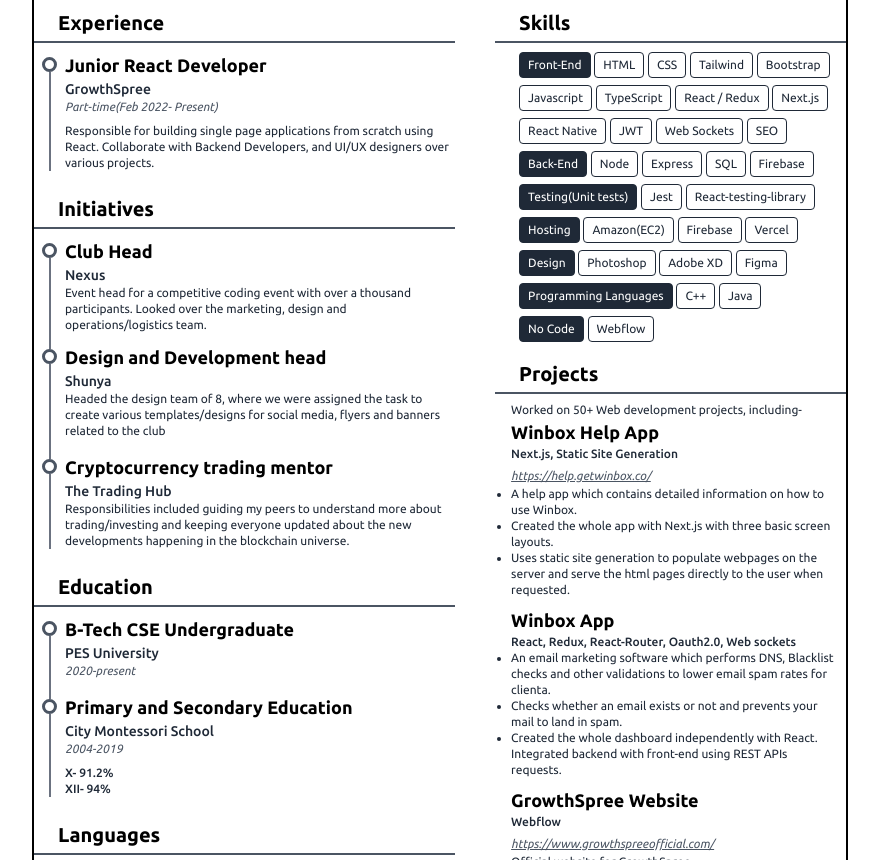
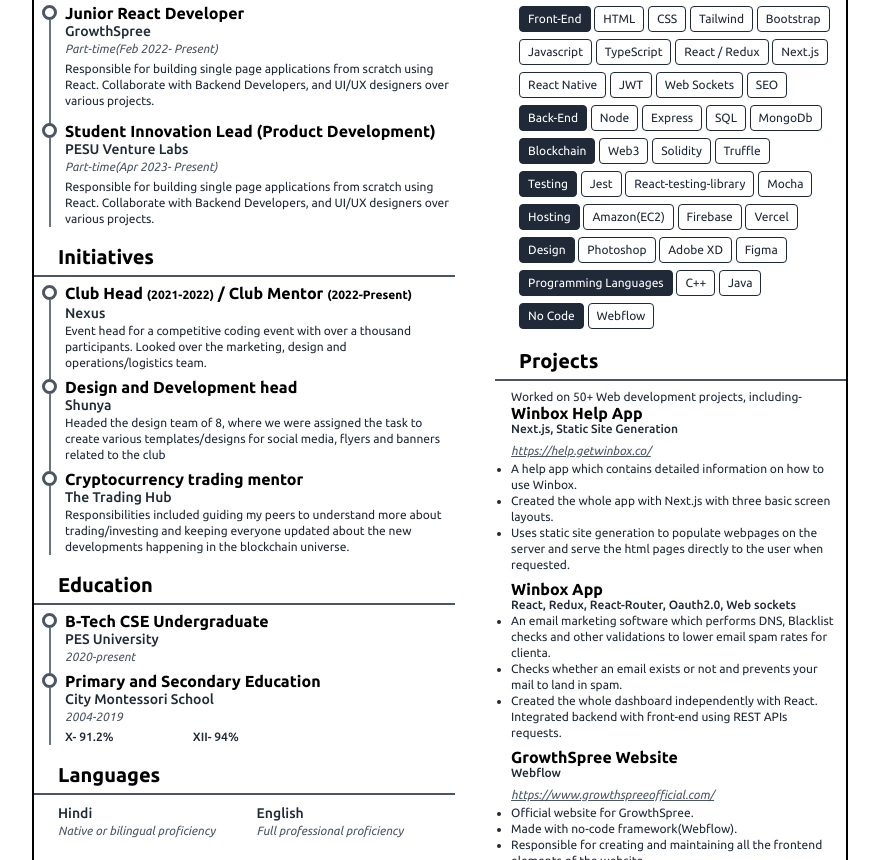
Before and after one commit to Mr-Nayra/Resume, a website built with Vite: page index.html in a window 1280 px wide. Shown: the part 231-1091 px from the top of the page, without its empty margins (200-1079 px from the left). Built offline with nearby package versions, Linux system fonts and the light colour scheme.

Commit message:
changes in resume

```diff
--- a/index.html
+++ b/index.html
@@ -20,9 +20,9 @@
 <body class="overflow-x-hidden flex items-center justify-center">
   <div class="pdf border-2 border-black" id="pdf">
     <!-- header -->
-    <header class="p-6 flex flex-row justify-between">
+    <header class="px-6 py-4 flex flex-row justify-between items-center">
       <div class="h-full flex flex-row items-start">
-        <img class="h-[130px] w-[130px] rounded-full" src="./images/profile.jpg" alt="profile picture" />
+        <img class="h-[100px] w-[100px] rounded-full" src="./images/profile.jpg" alt="profile picture" />
         <div class="ml-4">
           <h1 class="text-3xl font-medium">Aryan Rawther</h1>
           <h3 class="text-base font-normal">Software Developer</h3>
@@ -49,7 +49,7 @@
 
     <!-- Summary -->
     <div>
-      <p class="text-xs text-center text-gray-800 font-normal px-6 pb-3">
+      <p class="text-xs text-center text-gray-800 font-normal px-6 pb-2">
         "I am a highly skilled and experienced web developer, specializing in
         front-end development. I have a strong interest in cryptocurrencies
         and blockchain technology, and I am known for my creative and
@@ -63,18 +63,34 @@
       <!-- Left section -->
       <section class="flex-[1.2] mr-6">
         <!-- Experience -->
-        <div class="mb-6">
-          <h2 class="heading">Experience</h2>
+        <div class="mb-4">
+          <h2 class="heading mb-2">Experience</h2>
           <div class="flex flex-row">
-            <div class="flex flex-col items-center mt-1.5">
+            <div class="flex flex-col items-center">
+              <div class="h-[15px] w-[15px] border-[3px] rounded-full border-gray-600 mx-2"></div>
+              <div class="flex-1 border-l-2 border-gray-500 w-0"></div>
+            </div>
+            <div class="mb-4">
+              <h3 class="heading2">Junior React Developer</h3>
+              <p class="subheading">GrowthSpree</p>
+              <p class="subsubheading">Part-time(Feb 2022- Present)</p>
+              <p class="text-xs text-gray-800 mt-1">
+                Responsible for building single page applications from scratch using
+                React. Collaborate with Backend Developers, and UI/UX designers
+                over various projects.
+              </p>
+            </div>
+          </div>
+          <div class="flex flex-row -mt-0.5">
+            <div class="flex flex-col items-center">
               <div class="h-[15px] w-[15px] border-[3px] rounded-full border-gray-600 mx-2"></div>
               <div class="flex-1 border-l-2 border-gray-500 w-0"></div>
             </div>
             <div>
-              <h3 class="heading2">Junior React Developer</h3>
-              <p class="subheading">GrowthSpree</p>
-              <p class="subsubheading">Part-time(Feb 2022- Present)</p>
-              <p class="text-xs text-gray-800 mt-2">
+              <h3 class="heading2">Student Innovation Lead (Product Development)</h3>
+              <p class="subheading">PESU Venture Labs</p>
+              <p class="subsubheading">Part-time(Apr 2023- Present)</p>
+              <p class="text-xs text-gray-800 mt-1">
                 Responsible for building single page applications from scratch using
                 React. Collaborate with Backend Developers, and UI/UX designers
                 over various projects.
@@ -84,15 +100,16 @@
         </div>
 
         <!-- Initiatives -->
-        <div class="mb-6">
-          <h2 class="heading">Initiatives</h2>
+        <div class="mb-4">
+          <h2 class="heading mb-2">Initiatives</h2>
           <div class="flex flex-row">
-            <div class="flex flex-col items-center mt-1.5">
+            <div class="flex flex-col items-center">
               <div class="h-[15px] w-[15px] border-[3px] rounded-full border-gray-600 mx-2"></div>
               <div class="flex-1 border-l-2 border-gray-500 w-0"></div>
             </div>
-            <div class="mb-4">
-              <h3 class="heading2">Club Head</h3>
+            <div class="mb-2">
+              <h3 class="heading2">Club Head <span class="text-xs">(2021-2022)</span> / Club Mentor <span
+                  class="text-xs">(2022-Present)</span></h3>
               <p class="subheading">Nexus</p>
               <p class="text-xs text-gray-800">
                 Event head for a competitive coding event with over a thousand
@@ -106,7 +123,7 @@
               <div class="h-[15px] w-[15px] border-[3px] rounded-full border-gray-600 mx-2"></div>
               <div class="flex-1 border-l-2 border-gray-500 w-0"></div>
             </div>
-            <div class="mb-5 -mt-1.5">
+            <div class="mb-2">
               <h3 class="heading2">Design and Development head</h3>
               <p class="subheading">Shunya</p>
               <p class="text-xs text-gray-800">
@@ -121,7 +138,7 @@
               <div class="h-[15px] w-[15px] border-[3px] rounded-full border-gray-600 mx-2"></div>
               <div class="flex-1 border-l-2 border-gray-500 w-0"></div>
             </div>
-            <div class="-mt-1.5">
+            <div>
               <h3 class="heading2">Cryptocurrency trading mentor</h3>
               <p class="subheading">The Trading Hub</p>
               <p class="text-xs text-gray-800">
@@ -134,14 +151,14 @@
         </div>
 
         <!-- Education -->
-        <div class="mb-6">
+        <div class="mb-4">
           <h2 class="heading">Education</h2>
           <div class="flex flex-row">
-            <div class="flex flex-col items-center mt-1.5">
+            <div class="flex flex-col items-center">
               <div class="h-[15px] w-[15px] border-[3px] rounded-full border-gray-600 mx-2"></div>
               <div class="flex-1 border-l-2 border-gray-500 w-0"></div>
             </div>
-            <div class="mb-5">
+            <div class="mb-2">
               <h3 class="heading2">B-Tech CSE Undergraduate</h3>
               <p class="subheading">PES University</p>
               <p class="subsubheading">2020-present</p>
@@ -152,13 +169,14 @@
               <div class="h-[15px] w-[15px] border-[3px] rounded-full border-gray-600 mx-2"></div>
               <div class="flex-1 border-l-2 border-gray-500 w-0"></div>
             </div>
-            <div class="-mt-1.5">
+            <div>
               <h3 class="heading2">Primary and Secondary Education</h3>
               <p class="subheading">City Montessori School</p>
               <p class="subsubheading">2004-2019</p>
-
-              <p class="text-xs mt-2 font-medium text-gray-800">X- 91.2%</p>
-              <p class="text-xs font-medium text-gray-800">XII- 94%</p>
+              <div class="flex mt-1">
+                <p class="text-xs font-medium text-gray-800 flex-1">X- 91.2%</p>
+                <p class="text-xs font-medium text-gray-800 flex-1">XII- 94%</p>
+              </div>
             </div>
           </div>
         </div>
@@ -240,18 +258,35 @@
                 <p>SQL</p>
               </div>
               <div class="btn">
-                <p>Firebase</p>
+                <p>MongoDb</p>
               </div>
             </div>
             <div>
               <div class="inversebtn">
-                <p>Testing(Unit tests)</p>
+                <p>Blockchain</p>
+              </div>
+              <div class="btn">
+                <p>Web3</p>
+              </div>
+              <div class="btn">
+                <p>Solidity</p>
+              </div>
+              <div class="btn">
+                <p>Truffle</p>
+              </div>
+            </div>
+            <div>
+              <div class="inversebtn">
+                <p>Testing</p>
               </div>
               <div class="btn">
                 <p>Jest</p>
               </div>
               <div class="btn">
                 <p>React-testing-library</p>
+              </div>
+              <div class="btn">
+                <p>Mocha</p>
               </div>
             </div>
             <div>
--- a/style.css
+++ b/style.css
@@ -7,7 +7,7 @@
 }
 
 .heading2 {
-    @apply text-lg font-bold
+    @apply text-base font-bold leading-4
 }
 
 .subheading {
@@ -27,7 +27,7 @@
 }
 
 .links {
-    @apply mb-2 flex items-center
+    @apply mb-1 flex items-center
 }
 
 .logo {
```
